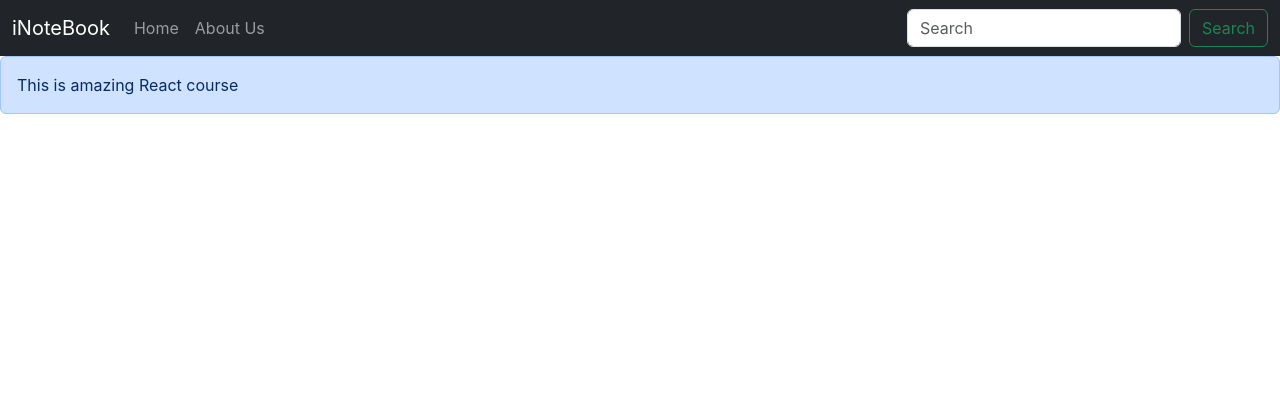
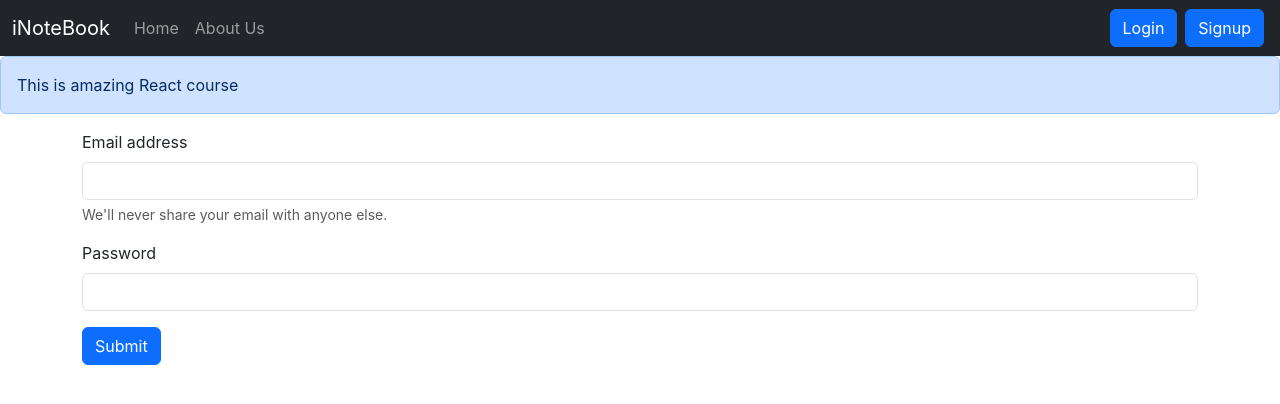
Before and after one commit to M-Yousuf123/inotebook, a React (Create React App) app: page /login in a window 1280 px wide. Shown: the top 404 px of the page. Built offline with nearby package versions, Linux system fonts and the light colour scheme.

Commit message:
adding login

```diff
--- a/src/App.js
+++ b/src/App.js
@@ -9,6 +9,8 @@ import Home from './components/Home';
 import About from './components/About';
 import NoteState from './context/notes/NoteState';
 import Alert from './components/Alert';
+import Login from './components/Login';
+import Signup from './components/Signup';
 
 
 function App() {
@@ -21,6 +23,8 @@ function App() {
       <Routes>
         <Route path="/" element={<Home/>}/>
         <Route path="/about" element={<About/>}/>
+        <Route path="/login" element={<Login/>}/>
+        <Route path="/signup" element={<Signup/>}/>
       </Routes>
     </div>
     </BrowserRouter>
--- /dev/null
+++ b/src/components/Login.js
@@ -0,0 +1,48 @@
+import React, {useState} from 'react'
+import {useNavigate} from 'react-router-dom'
+const Login = () => {
+    const [credentials, setCredentials] = useState({email:"", password:""})
+    let navigate = useNavigate();
+    const handleSubmit = async (e)=>{
+        e.preventDefault();
+        const response = await fetch(`http://localhost:5000/api/auth/login`, {
+            method: "POST", // *GET, POST, PUT, DELETE, etc.t
+            headers: {
+              "Content-Type": "application/json"
+            },
+            body: JSON.stringify({email: credentials.email, password: credentials.password})
+          });
+          const json = await response.json();
+          console.log(json);
+          if(json.success){
+            // save the authtoken and redirect
+            localStorage.setItem('token', json.authtoken)
+            navigate("/")
+          }
+          else{
+            alert("Invalid Credentials")
+          }
+    }
+    const onChange = (e)=>{
+        setCredentials({...credentials, [e.target.name]:e.target.value})
+    }
+
+  return (
+    <div>
+      <form onSubmit={handleSubmit}>
+  <div className="mb-3">
+    <label htmlFor="email" className="form-label">Email address</label>
+    <input type="email" className="form-control" id="email" name="email" value={credentials.email} onChange={onChange} aria-describedby="emailHelp"/>
+    <div id="emailHelp" className="form-text">We'll never share your email with anyone else.</div>
+  </div>
+  <div className="mb-3">
+    <label htmlFor="password" className="form-label">Password</label>
+    <input type="password" className="form-control" id="password" name="password" value={credentials.password} onChange={onChange}/>
+  </div>
+  <button type="submit" className="btn btn-primary">Submit</button>
+</form>
+    </div>
+  )
+}
+
+export default Login
--- a/src/components/Navbar.js
+++ b/src/components/Navbar.js
@@ -20,8 +20,8 @@ const Navbar = () => {
           </li>
         </ul>
         <form className="d-flex" role="search">
-          <input className="form-control me-2" type="search" placeholder="Search" aria-label="Search"/>
-          <button className="btn btn-outline-success" type="submit">Search</button>
+        <Link className="btn btn-primary mx-1" to="/login" role="button">Login</Link>
+        <Link className="btn btn-primary mx-1" to="/signup" role="button">Signup</Link>
         </form>
       </div>
     </div>
--- /dev/null
+++ b/src/components/Signup.js
@@ -0,0 +1,11 @@
+import React from 'react'
+
+const Signup = () => {
+  return (
+    <div>
+      I am signup
+    </div>
+  )
+}
+
+export default Signup
```
Also changed, not shown: 1 other file (tests, documents, lock files or other folders).
